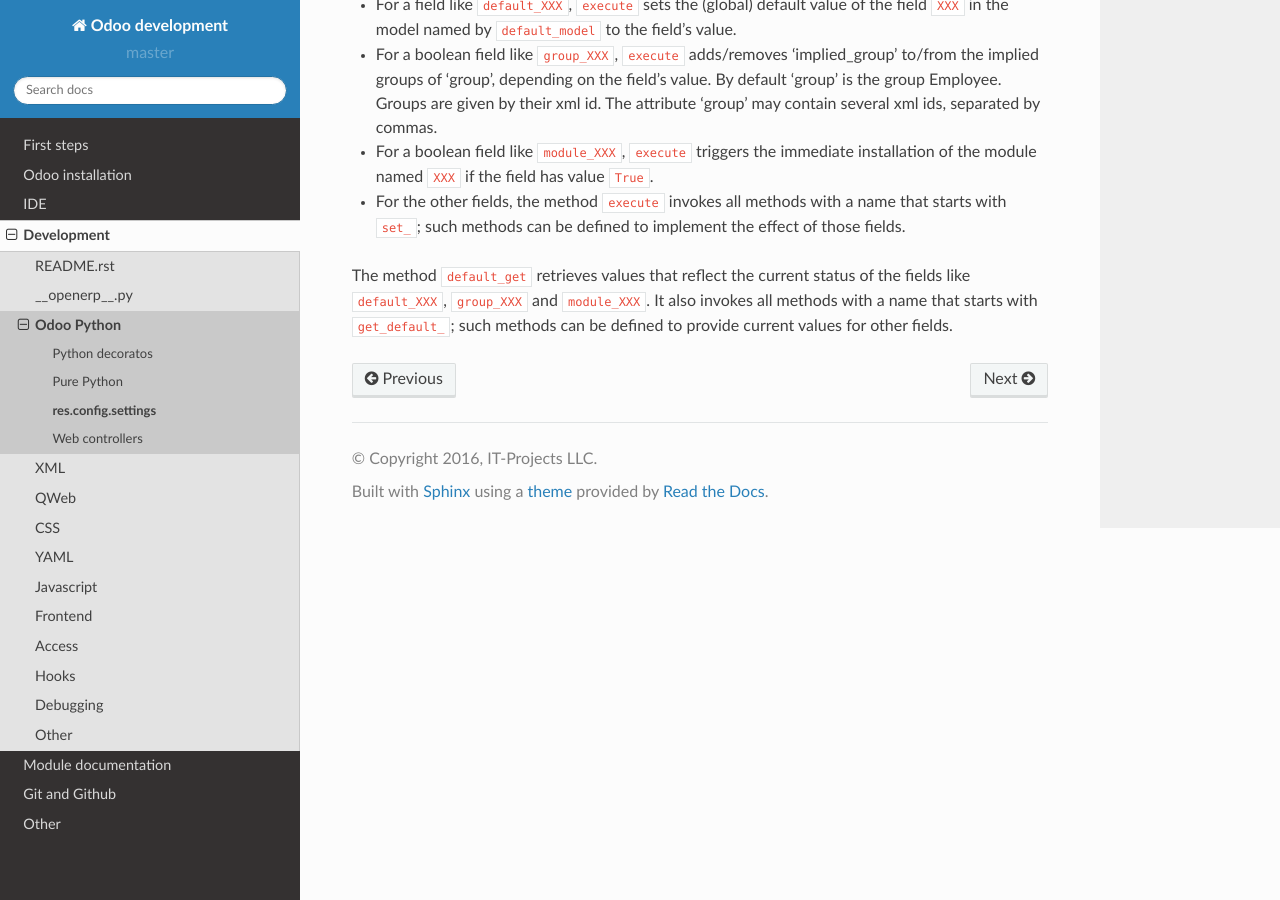
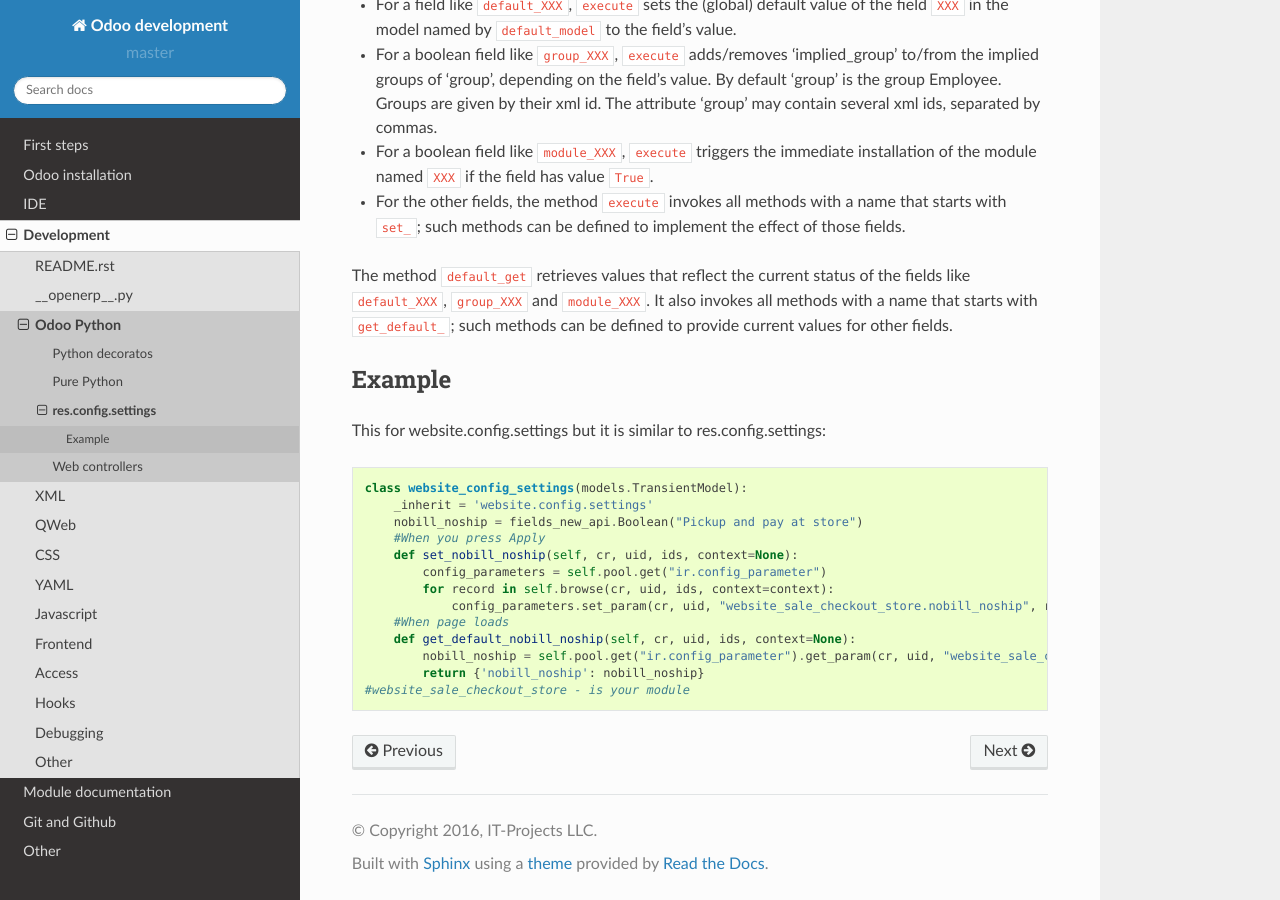
Before and after one commit to itpp-labs/odoo-development, a Sphinx documentation site: the page built from docs/dev/py/res.config.settings.rst, in a window 1280 px wide and 900 px high, scrolled down 562 px. Built offline with Sphinx 7.4.7 and the Read the Docs theme 2.0.0, drawn with Linux system fonts in a browser that asks for light colours.

Commit message:
+ example res.config.settings

```diff
--- a/docs/dev/py/res.config.settings.rst
+++ b/docs/dev/py/res.config.settings.rst
@@ -38,3 +38,21 @@ The method ``default_get`` retrieves values that reflect the current status of t
 fields like ``default_XXX``, ``group_XXX`` and ``module_XXX``.  It also invokes all methods
 with a name that starts with ``get_default_``; such methods can be defined to provide
 current values for other fields.
+
+Example
+-------
+This for website.config.settings but it is similar to res.config.settings::
+
+    class website_config_settings(models.TransientModel):
+        _inherit = 'website.config.settings'
+        nobill_noship = fields_new_api.Boolean("Pickup and pay at store")
+        #When you press Apply
+        def set_nobill_noship(self, cr, uid, ids, context=None):
+            config_parameters = self.pool.get("ir.config_parameter")
+            for record in self.browse(cr, uid, ids, context=context):
+                config_parameters.set_param(cr, uid, "website_sale_checkout_store.nobill_noship", record.nobill_noship or '', context=context)
+        #When page loads
+        def get_default_nobill_noship(self, cr, uid, ids, context=None):
+            nobill_noship = self.pool.get("ir.config_parameter").get_param(cr, uid, "website_sale_checkout_store.nobill_noship", default=False, context=context)
+            return {'nobill_noship': nobill_noship}
+    #website_sale_checkout_store - is your module
```
